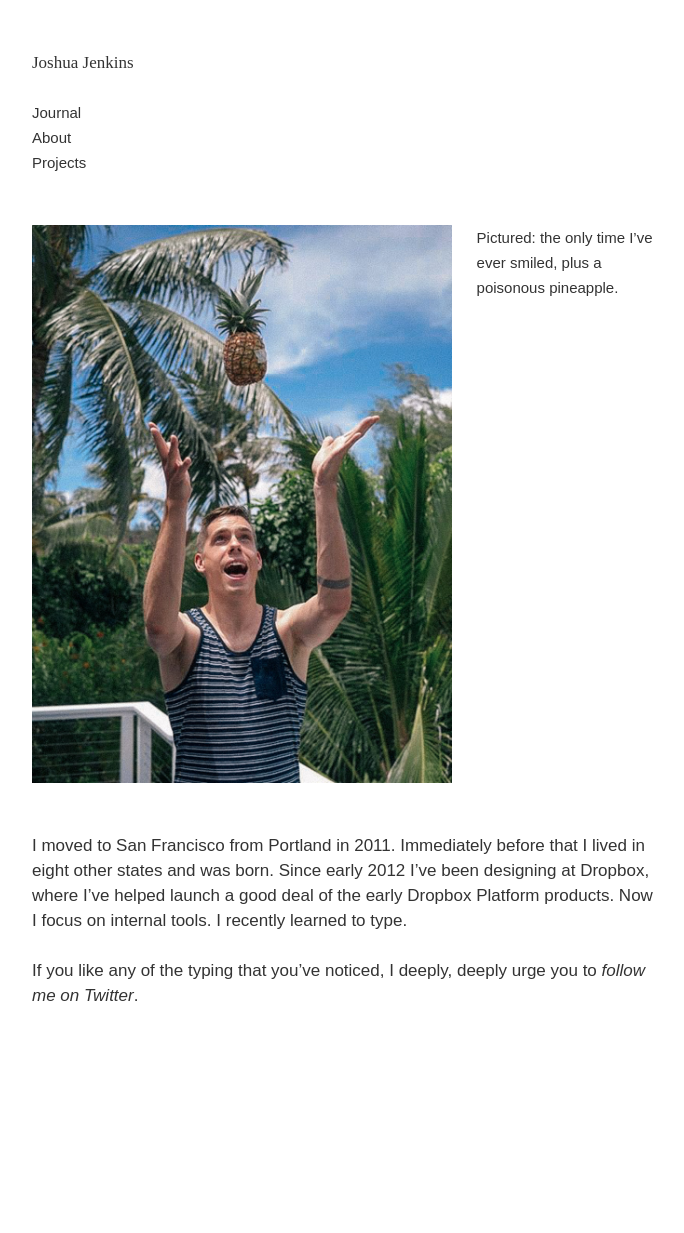
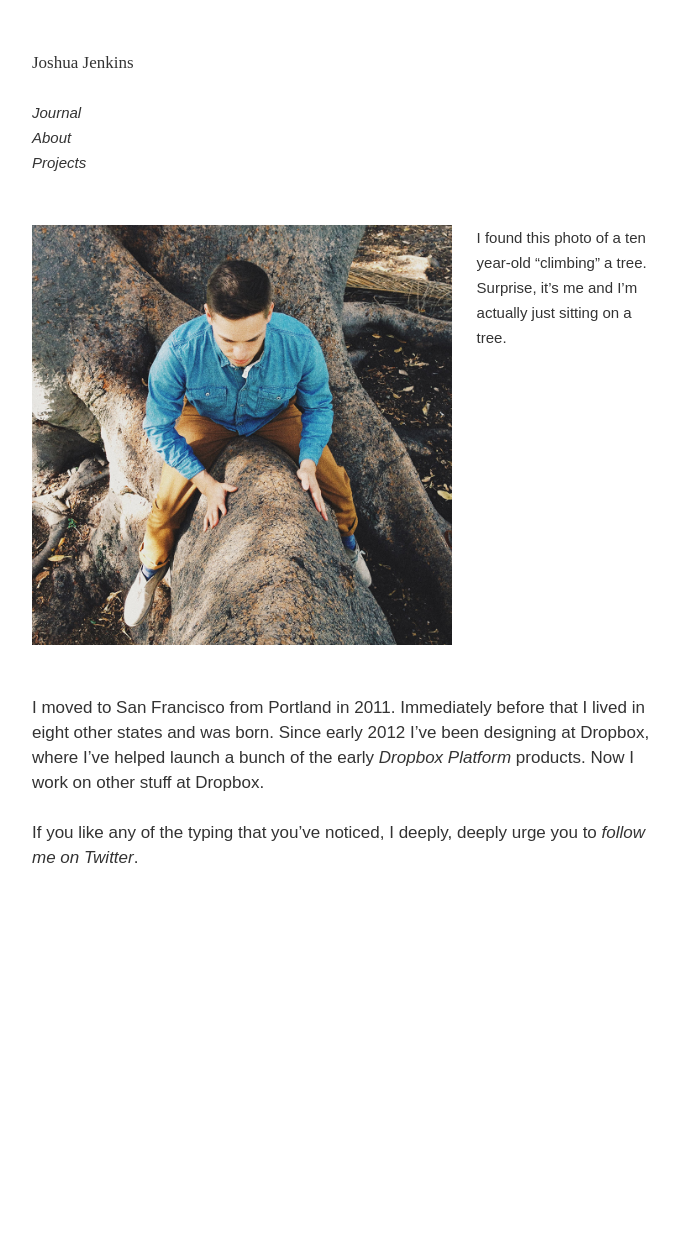
Before and after one commit to joshuajenkins/joshuajenkins.github.io, a Jekyll site: the page built from about/index.html, in a window 1280 px wide. Shown: the whole page, without its empty margins (293-977 px from the left). Built offline with Jekyll 4.4.1, drawn with Linux system fonts in a browser that asks for light colours; some web fonts are replaced; after the commit the page ends 1095 px from its top, so only the background shows below that.

Commit message:
Type and page tweaks

```diff
--- a/about/index.html
+++ b/about/index.html
@@ -5,9 +5,9 @@ date:   2014-04-20 20:17:32
 ---
 
 <div class="photo">
-	<img src="/img/photo.jpg">
-	<p>Pictured: the only time I&rsquo;ve ever smiled, plus a poisonous pineapple.</p>
+	<img src="/img/photo-tree.jpg">
+	<p>I found this photo of a ten year-old &ldquo;climbing&rdquo; a tree. Surprise, it&rsquo;s me and I&rsquo;m actually just sitting on a tree.</p>
 </div>
 
-<p>I moved to San Francisco from Portland in 2011. Immediately before that I lived in eight other states and was born. Since early 2012 I&rsquo;ve been designing at Dropbox, where I&rsquo;ve helped launch a good deal of the early Dropbox Platform products. Now I focus on internal tools. I recently learned to type.</p>
+<p>I moved to San Francisco from Portland in 2011. Immediately before that I lived in eight other states and was born. Since early 2012 I&rsquo;ve been designing at Dropbox, where I&rsquo;ve helped launch a bunch of the early <a href="http://dropbox.com/developers">Dropbox Platform</a> products. Now I work on other stuff at Dropbox.</p>
 <p>If you like any of the typing that you&rsquo;ve noticed, I deeply, deeply urge you to <a href="http://twitter.com/joshuajenkinsyo">follow me on Twitter</a>.</p>
--- a/src/scss/main.scss
+++ b/src/scss/main.scss
@@ -68,6 +68,7 @@ h3 {
 		margin: 0;
 		font-size: $font-small;
 		line-height: $baseline;
+		font-style: italic;
 	}
 }
 
```
Also changed, not shown: projects/index.html (+6 -1 lines), src/scss/_about.scss (+16 -2 lines), css/main.css, img/photo-tree.jpg (added).
